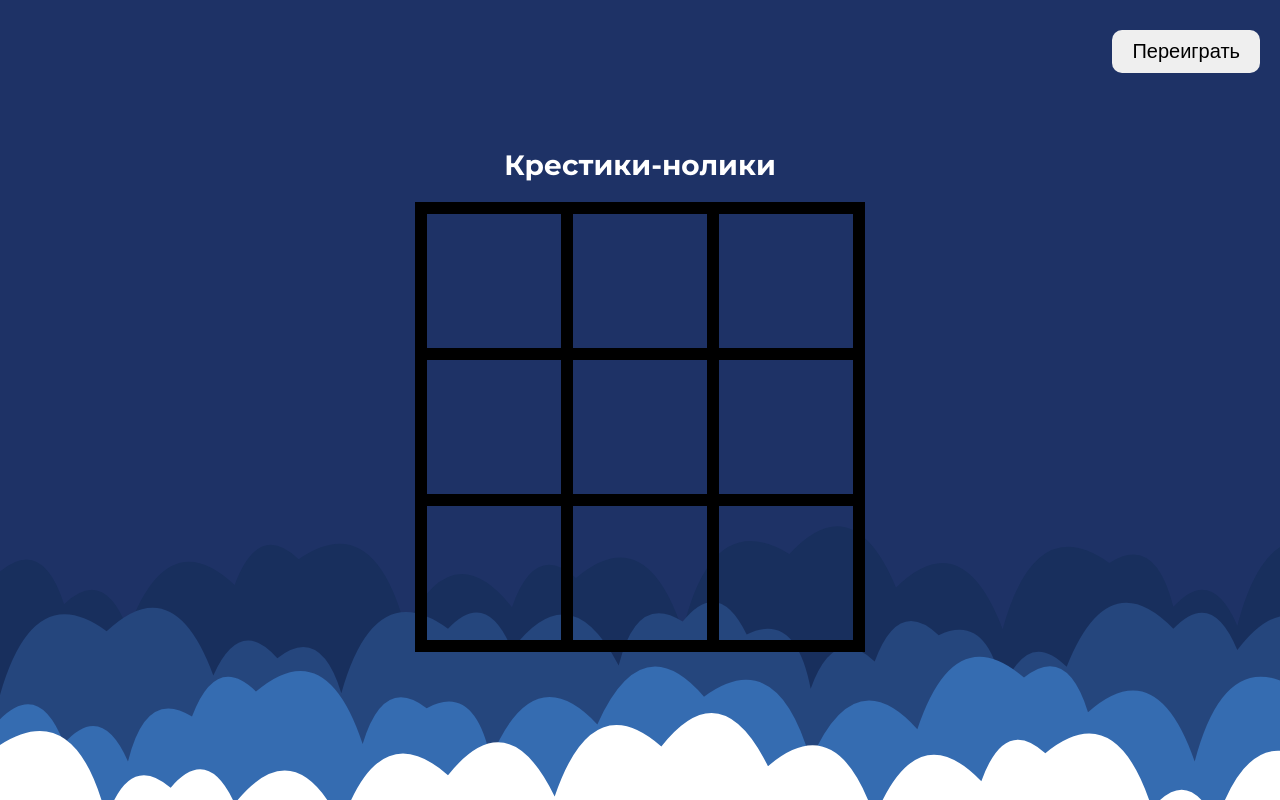
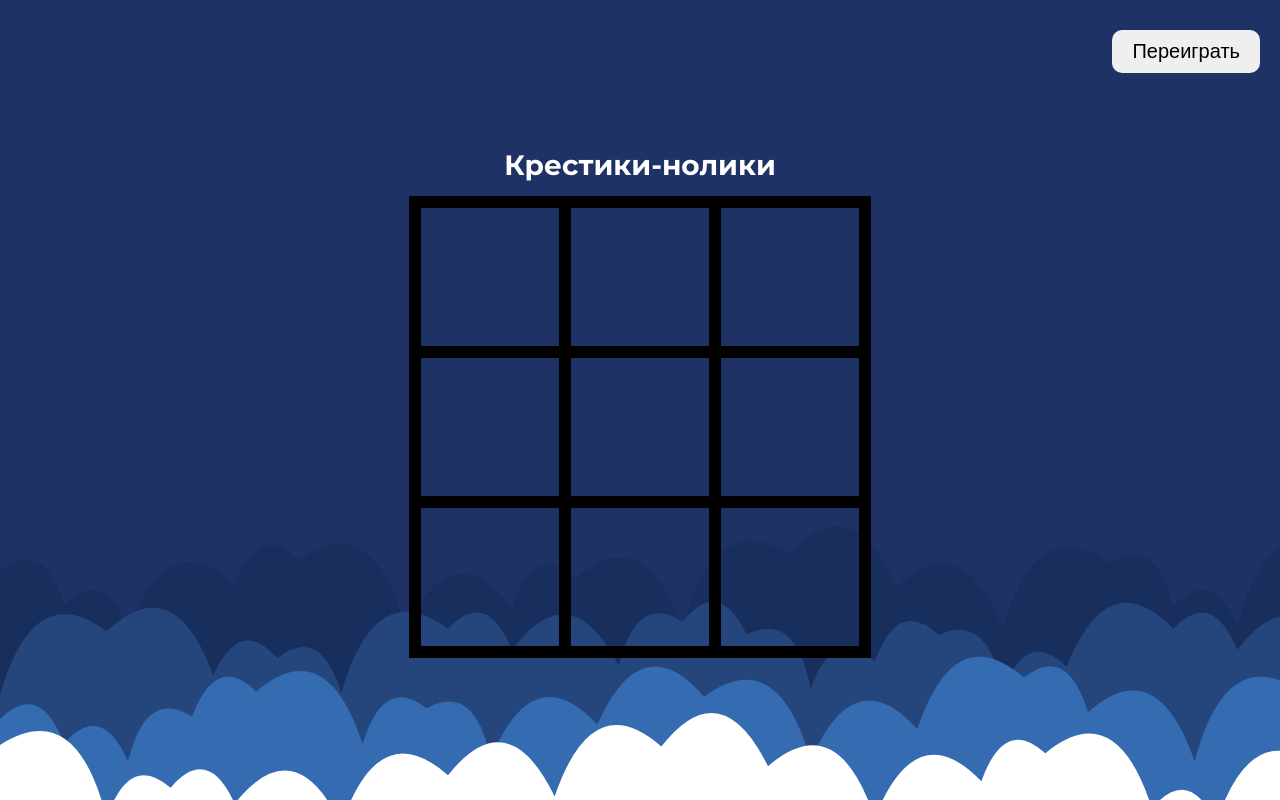
Before and after one commit to lying-man/croses-zeros, a plain HTML site: page index.html in a window 1280 px wide. Both pictures are taken after a click on the button "Начать игру". Drawn offline with Linux system fonts and the light colour scheme.

Commit message:
Update style.css

```diff
--- a/CSS/style.css
+++ b/CSS/style.css
@@ -73,7 +73,7 @@ body {
     height: 62.5vh;
     max-height: 450px;
     width: 100%;
-    border: 6px solid black;
+    box-shadow: 0px 0px 0px 6px #000, inset 0px 0px 0px 6px #000;
     opacity: 0;
     pointer-events: none;
     transform: scale(0.3);
```
